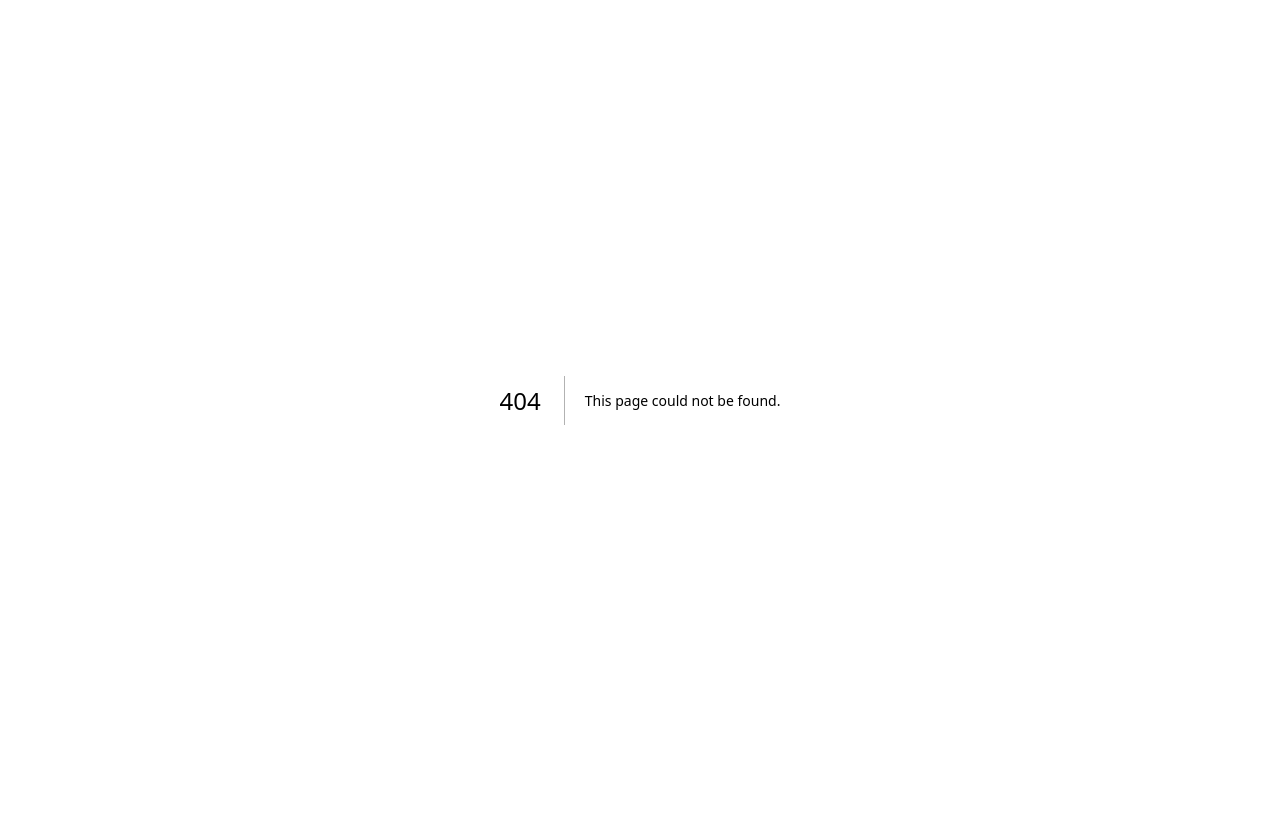
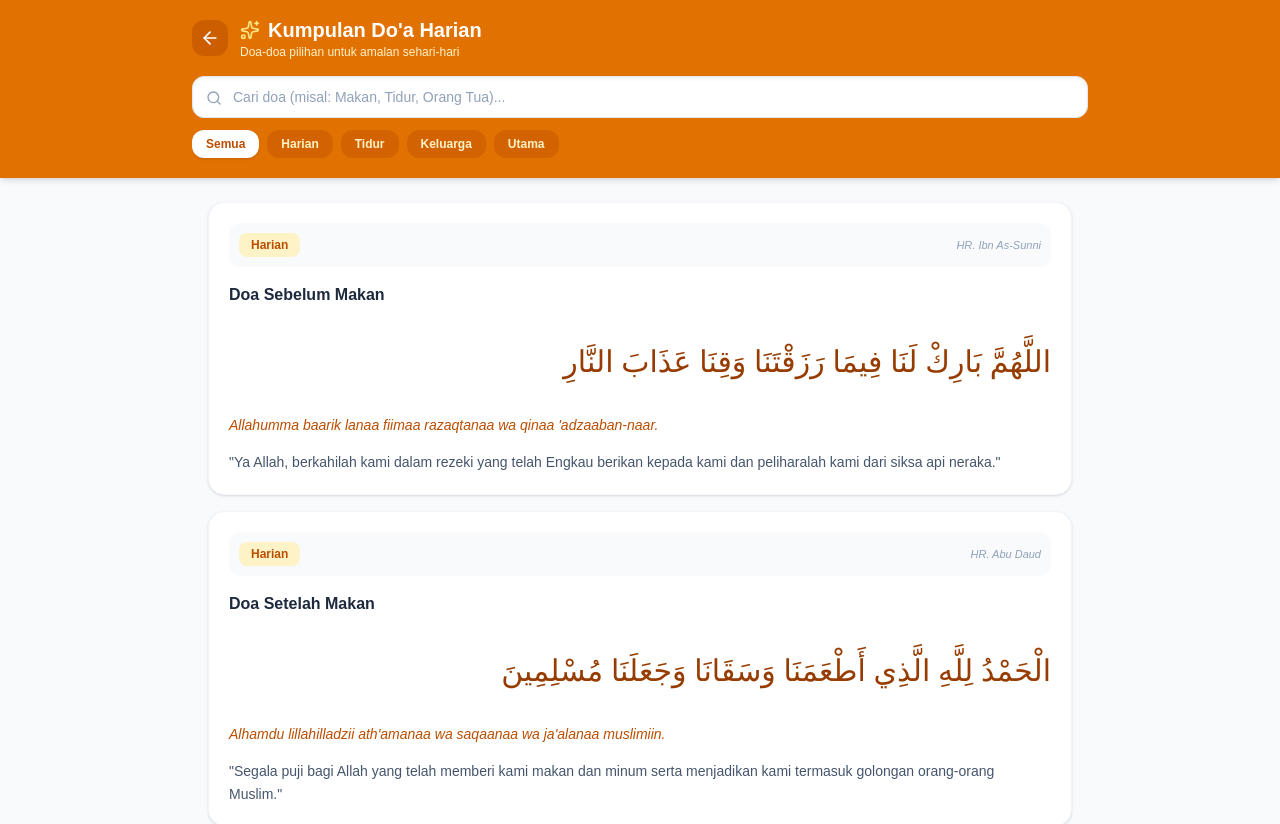
Before and after one commit to Ndanzz/miffhood27, a Next.js app: page /islamic/doa in a window 1280 px wide. Before the commit this address had no page. Shown: the top 824 px of the page. Before the commit the page ends 800 px from the top, so only its background shows below. Built offline with nearby package versions, Linux system fonts and the light colour scheme.

Commit message:
feat: tambah halaman kumpulan doa harian (doa/page.tsx)

```diff
--- /dev/null
+++ b/src/app/islamic/doa/page.tsx
@@ -0,0 +1,197 @@
+'use client';
+
+import React, { useState } from 'react';
+import Link from 'next/link';
+import { Sparkles, Search, ArrowLeft, Heart, BookOpen } from 'lucide-react';
+
+interface DuaItem {
+  id: string;
+  title: string;
+  category: string;
+  arabic: string;
+  latin: string;
+  translation: string;
+  source?: string;
+}
+
+const DAILY_DUAS: DuaItem[] = [
+  {
+    id: '1',
+    title: 'Doa Sebelum Makan',
+    category: 'Harian',
+    arabic: 'اللَّهُمَّ بَارِكْ لَنَا فِيمَا رَزَقْتَنَا وَقِنَا عَذَابَ النَّارِ',
+    latin: 'Allahumma baarik lanaa fiimaa razaqtanaa wa qinaa \'adzaaban-naar.',
+    translation: 'Ya Allah, berkahilah kami dalam rezeki yang telah Engkau berikan kepada kami dan peliharalah kami dari siksa api neraka.',
+    source: 'HR. Ibn As-Sunni'
+  },
+  {
+    id: '2',
+    title: 'Doa Setelah Makan',
+    category: 'Harian',
+    arabic: 'الْحَمْدُ لِلَّهِ الَّذِي أَطْعَمَنَا وَسَقَانَا وَجَعَلَنَا مُسْلِمِينَ',
+    latin: 'Alhamdu lillahilladzii ath\'amanaa wa saqaanaa wa ja\'alanaa muslimiin.',
+    translation: 'Segala puji bagi Allah yang telah memberi kami makan dan minum serta menjadikan kami termasuk golongan orang-orang Muslim.',
+    source: 'HR. Abu Daud'
+  },
+  {
+    id: '3',
+    title: 'Doa Sebelum Tidur',
+    category: 'Tidur',
+    arabic: 'بِاسْمِكَ اللَّهُمَّ أَحْيَا وَبِاسْمِكَ أَمُوتُ',
+    latin: 'Bismika allahumma ahyaa wa bismika amuut.',
+    translation: 'Dengan menyebut nama-Mu ya Allah, aku hidup dan dengan menyebut nama-Mu aku mati.',
+    source: 'HR. Bukhari & Muslim'
+  },
+  {
+    id: '4',
+    title: 'Doa Bangun Tidur',
+    category: 'Tidur',
+    arabic: 'الْحَمْدُ لِلَّهِ الَّذِي أَحْيَانَا بَعْدَ مَا أَمَاتَنَا وَإِلَيْهِ النُّشُورُ',
+    latin: 'Alhamdu lillahilladzii ahyaanaa ba\'da maa amaatanaa wa ilaihin-nusyuur.',
+    translation: 'Segala puji bagi Allah yang telah menghidupkan kami kembali setelah mematikan kami, dan hanya kepada-Nya kami dikembalikan.',
+    source: 'HR. Bukhari'
+  },
+  {
+    id: '5',
+    title: 'Doa Untuk Kedua Orang Tua',
+    category: 'Keluarga',
+    arabic: 'رَبِّ اغْفِرْ لِي وَلِوَالِدَيَّ وَارْحَمْهُمَا كَمَا رَبَّيَانِي صَغِيرًا',
+    latin: 'Rabbighfir lii wa liwaalidayya warhamhumaa kamaa rabbayaanii shaghiiraa.',
+    translation: 'Ya Rabbku, ampunilah aku dan kedua orang tuaku, dan kasihilah keduanya sebagaimana mereka telah merawatku sewaktu kecil.',
+    source: 'QS. Al-Isra: 24'
+  },
+  {
+    id: '6',
+    title: 'Doa Kebaikan Dunia & Akhirat (Sapu Jagat)',
+    category: 'Utama',
+    arabic: 'رَبَّنَا آتِنَا فِي الدُّنْيَا حَسَنَةً وَفِي الآخِرَةِ حَسَنَةً وَقِنَا عَذَابَ النَّارِ',
+    latin: 'Rabbanaa aatinaa fid-dunyaa hasanatan wa fil-aakhirati hasanatan wa qinaa \'adzaaban-naar.',
+    translation: 'Ya Tuhan kami, berilah kami kebaikan di dunia dan kebaikan di akhirat, dan lindungilah kami dari azab neraka.',
+    source: 'QS. Al-Baqarah: 201'
+  }
+];
+
+export default function DoaPage() {
+  const [searchQuery, setSearchQuery] = useState('');
+  const [selectedCategory, setSelectedCategory] = useState('Semua');
+
+  const categories = ['Semua', 'Harian', 'Tidur', 'Keluarga', 'Utama'];
+
+  const filteredDuas = DAILY_DUAS.filter((dua) => {
+    const matchesSearch =
+      dua.title.toLowerCase().includes(searchQuery.toLowerCase()) ||
+      dua.latin.toLowerCase().includes(searchQuery.toLowerCase()) ||
+      dua.translation.toLowerCase().includes(searchQuery.toLowerCase());
+
+    const matchesCategory =
+      selectedCategory === 'Semua' || dua.category === selectedCategory;
+
+    return matchesSearch && matchesCategory;
+  });
+
+  return (
+    <div className="min-h-screen bg-slate-50 dark:bg-slate-950 text-slate-900 dark:text-slate-100 pb-24 transition-colors duration-300">
+      {/* Header */}
+      <header className="sticky top-0 z-10 bg-amber-600 dark:bg-amber-900 text-white px-4 py-4 shadow-md backdrop-blur-md">
+        <div className="max-w-4xl mx-auto flex items-center justify-between gap-3">
+          <div className="flex items-center gap-3">
+            <Link
+              href="/"
+              className="p-2 rounded-xl bg-amber-700/50 hover:bg-amber-700 transition"
+              aria-label="Kembali ke Beranda"
+            >
+              <ArrowLeft className="w-5 h-5" />
+            </Link>
+            <div>
+              <h1 className="text-xl font-bold flex items-center gap-2">
+                <Sparkles className="w-5 h-5 text-amber-200" />
+                Kumpulan Do'a Harian
+              </h1>
+              <p className="text-xs text-amber-100">Doa-doa pilihan untuk amalan sehari-hari</p>
+            </div>
+          </div>
+        </div>
+
+        {/* Input Pencarian */}
+        <div className="max-w-4xl mx-auto mt-4 relative">
+          <Search className="w-4 h-4 absolute left-3.5 top-3.5 text-slate-400" />
+          <input
+            type="text"
+            placeholder="Cari doa (misal: Makan, Tidur, Orang Tua)..."
+            value={searchQuery}
+            onChange={(e) => setSearchQuery(e.target.value)}
+            className="w-full bg-white dark:bg-slate-900 text-slate-900 dark:text-slate-100 placeholder-slate-400 pl-10 pr-4 py-2.5 rounded-xl border border-slate-200 dark:border-slate-800 text-sm focus:outline-none focus:ring-2 focus:ring-amber-400 shadow-inner"
+          />
+        </div>
+
+        {/* Filter Kategori */}
+        <div className="max-w-4xl mx-auto mt-3 flex items-center gap-2 overflow-x-auto pb-1 no-scrollbar">
+          {categories.map((cat) => (
+            <button
+              key={cat}
+              onClick={() => setSelectedCategory(cat)}
+              className={`px-3.5 py-1.5 rounded-xl text-xs font-semibold shrink-0 transition ${
+                selectedCategory === cat
+                  ? 'bg-white text-amber-700 shadow-sm'
+                  : 'bg-amber-700/40 text-amber-100 hover:bg-amber-700/60'
+              }`}
+            >
+              {cat}
+            </button>
+          ))}
+        </div>
+      </header>
+
+      {/* Main Content */}
+      <main className="max-w-4xl mx-auto px-4 pt-6 space-y-4">
+        {filteredDuas.length === 0 ? (
+          <div className="bg-white dark:bg-slate-900 border border-slate-100 dark:border-slate-800 rounded-2xl p-8 text-center space-y-2">
+            <p className="text-base font-semibold">Doa tidak ditemukan</p>
+            <p className="text-xs text-slate-400">Coba kata kunci pencarian atau kategori lain.</p>
+          </div>
+        ) : (
+          filteredDuas.map((dua) => (
+            <div
+              key={dua.id}
+              className="bg-white dark:bg-slate-900 border border-slate-100 dark:border-slate-800 rounded-2xl p-5 shadow-sm space-y-4 hover:border-amber-400 transition"
+            >
+              {/* Header Item Doa */}
+              <div className="flex justify-between items-center bg-slate-50 dark:bg-slate-800/50 p-2.5 rounded-xl">
+                <span className="text-xs font-bold bg-amber-100 dark:bg-amber-950/60 text-amber-700 dark:text-amber-400 px-3 py-1 rounded-lg">
+                  {dua.category}
+                </span>
+                {dua.source && (
+                  <span className="text-[11px] text-slate-400 italic">
+                    {dua.source}
+                  </span>
+                )}
+              </div>
+
+              {/* Judul Doa */}
+              <h3 className="text-base font-bold text-slate-800 dark:text-slate-100">
+                {dua.title}
+              </h3>
+
+              {/* Teks Arab */}
+              <div className="text-right py-2">
+                <p className="text-2xl sm:text-3xl font-serif leading-loose text-amber-800 dark:text-amber-300">
+                  {dua.arabic}
+                </p>
+              </div>
+
+              {/* Transliterasi Latin */}
+              <p className="text-sm font-medium text-amber-700 dark:text-amber-400 italic">
+                {dua.latin}
+              </p>
+
+              {/* Terjemahan Indonesia */}
+              <p className="text-sm text-slate-600 dark:text-slate-400 leading-relaxed">
+                "{dua.translation}"
+              </p>
+            </div>
+          ))
+        )}
+      </main>
+    </div>
+  );
+}
```
